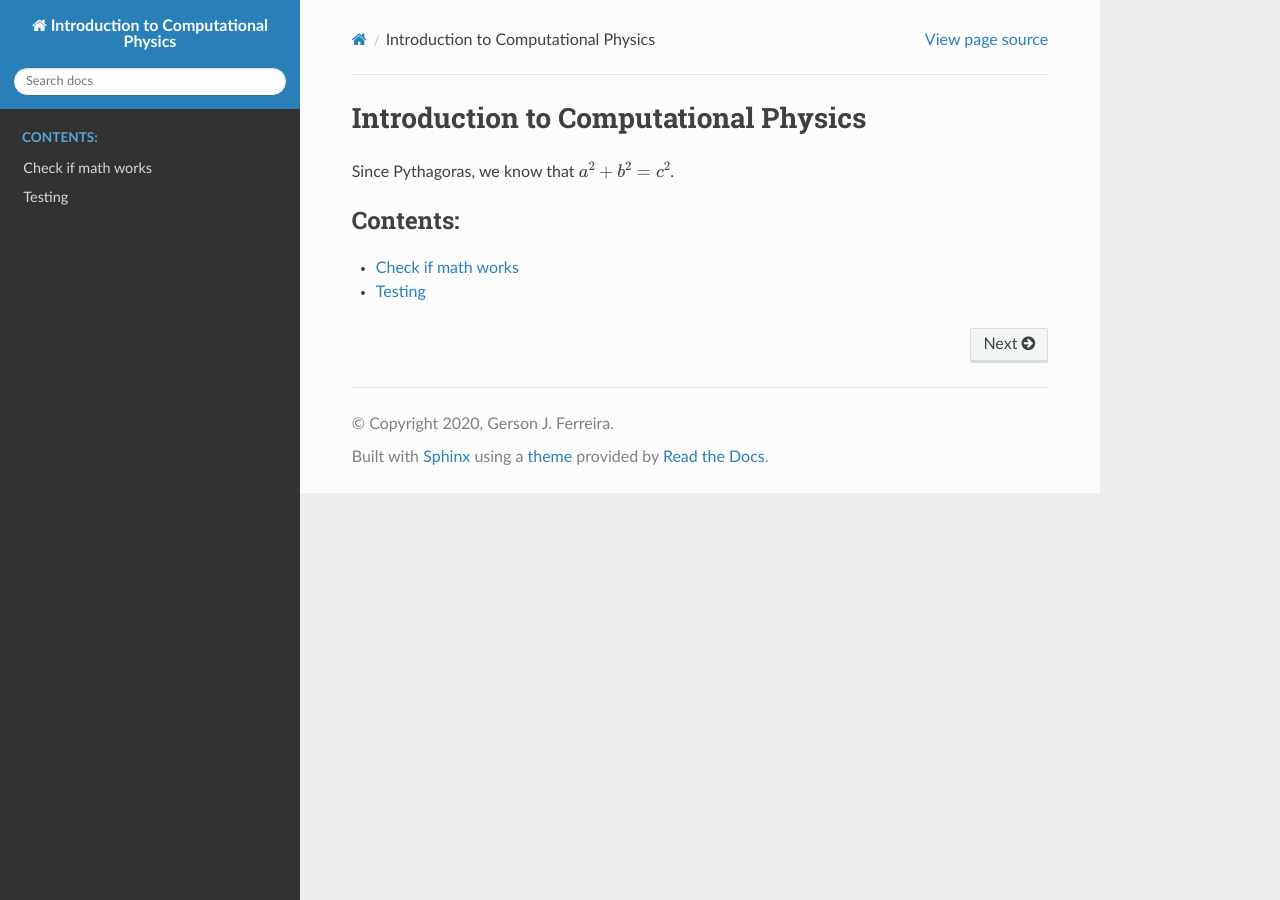
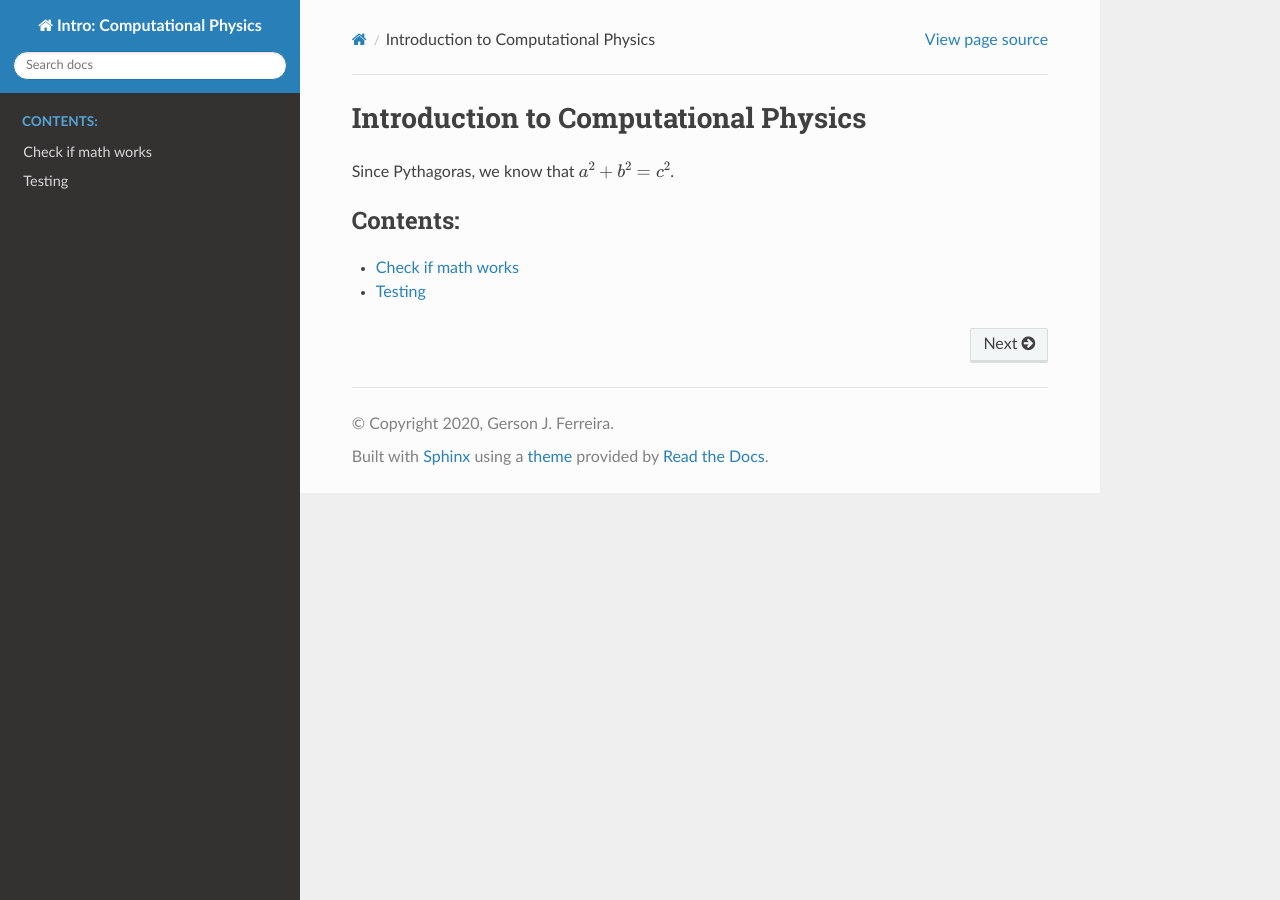
Before and after one commit to gersonjferreira/Computational-Physics-Class-Notes, a Sphinx documentation site: the page built from docs/index.rst, in a window 1280 px wide. Built offline with Sphinx 7.4.7 and the Read the Docs theme 2.0.0, drawn with Linux system fonts in a browser that asks for light colours.

Commit message:
Update conf.py

```diff
--- a/docs/conf.py
+++ b/docs/conf.py
@@ -17,7 +17,7 @@
 
 # -- Project information -----------------------------------------------------
 
-project = 'Introduction to Computational Physics'
+project = 'Intro: Computational Physics'
 copyright = '2020, Gerson J. Ferreira'
 author = 'Gerson J. Ferreira'
 
```
